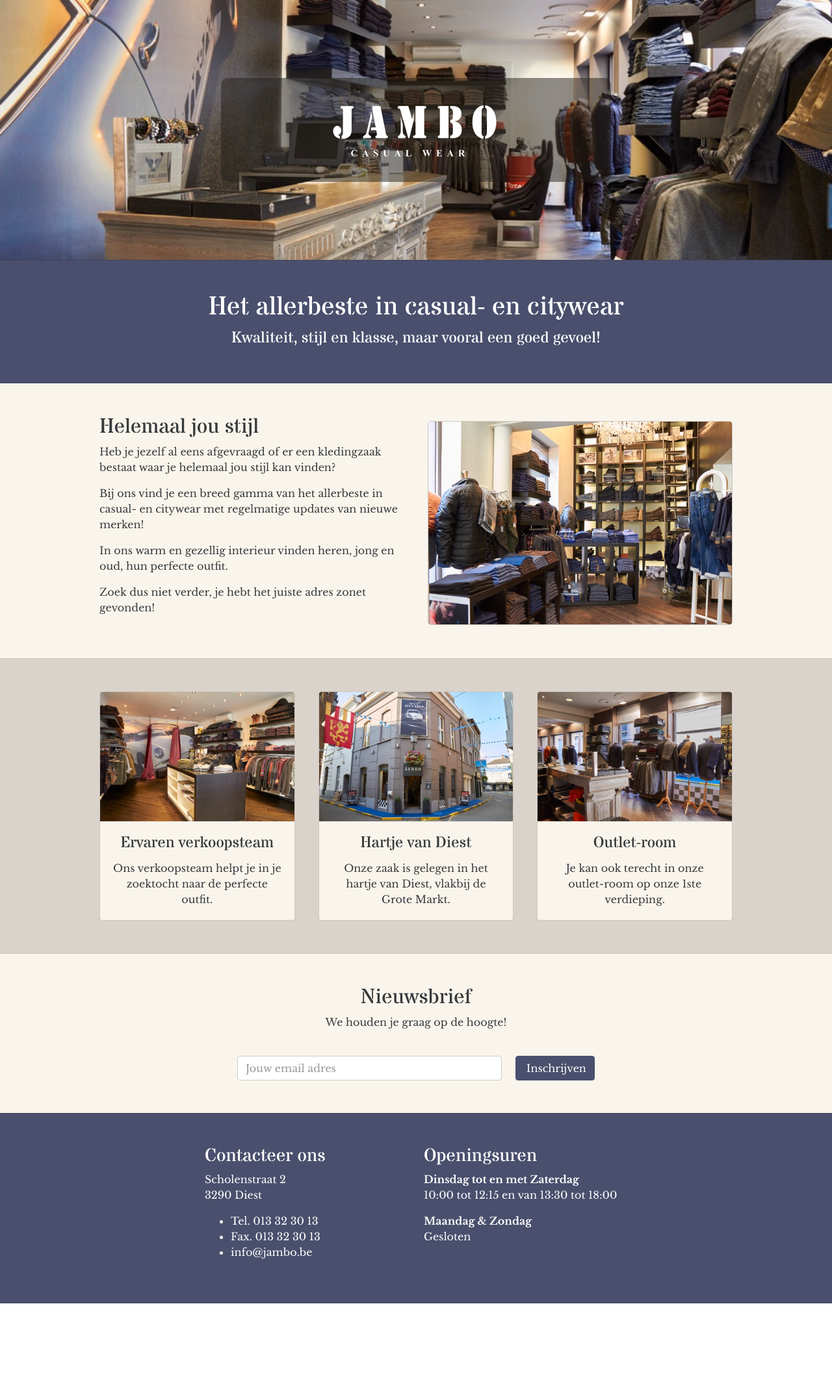
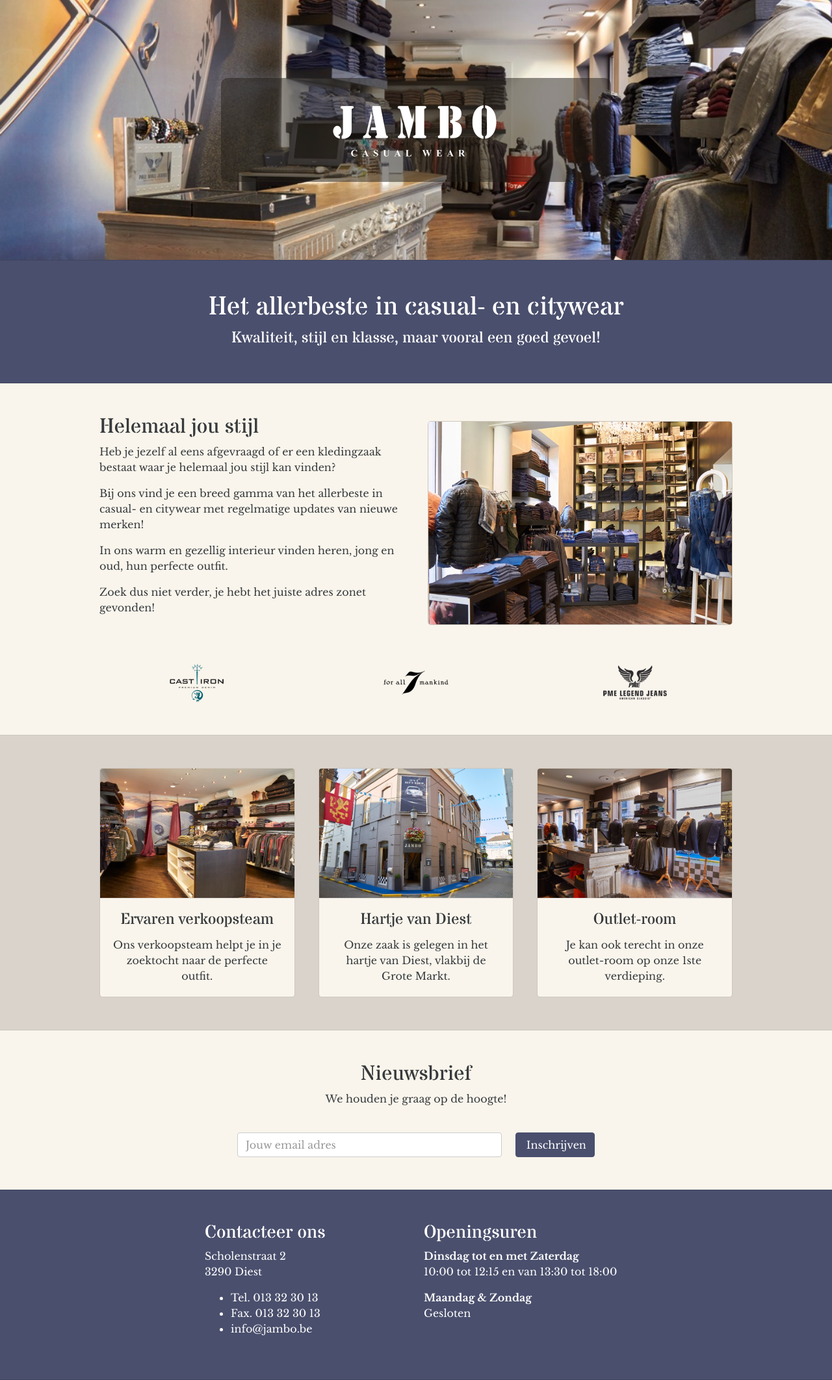
Before and after one commit to janssit/www.jambo.be, a Jekyll site: the page built from index.html, in a window 1280 px wide. Shown: the whole page at 65% size. Built offline with Jekyll 4.4.1, drawn with Linux system fonts in a browser that asks for light colours; before the commit the page ends 2006 px from its top, so only the background shows below that.

Commit message:
Added logos of brands

```diff
--- a/_includes/grids/columns/card.html
+++ b/_includes/grids/columns/card.html
@@ -7,7 +7,7 @@
 {% endif %}
 
 
-<div class="card column-span-{{ column.width }}{{ align }}">
+<div class="card column column-span-{{ column.width }}{{ align }}">
     {% if column.image != nil %}
     {% assign image = column.image %}
     <img class="card-img-top" src="{{ column.image | prepend: site.url }}" />
--- a/_includes/grids/columns/default.html
+++ b/_includes/grids/columns/default.html
@@ -6,7 +6,7 @@
 {% assign align = column.design.fonts.align | prepend: ' text-' %}
 {% endif %}
 
-<div class="column-span-{{ column.width }}{{ align }}">
+<div class="column column-span-{{ column.width }}{{ align }}">
     <h2 class="title">{{ column.title }}</h2>
     {% if column.excerpt != nil %}
     <div class="excerpt">
--- a/_includes/grids/content.html
+++ b/_includes/grids/content.html
@@ -1,4 +1,4 @@
-<div class="grid grid--{{ include.index }} grid--{{ include.grid.type }}">
+<div class="grid grid--{{ include.grid.design.customClass }} grid--{{ include.grid.type }}">
     <div class="grid__inner">
         {% for column in include.grid.columns %}
 
--- a/_includes/grids/hero.html
+++ b/_includes/grids/hero.html
@@ -1,4 +1,4 @@
-<div class="grid grid--{{ include.index }} grid--{{ include.grid.type }}">
+<div class="grid grid--{{ include.grid.design.customClass }} grid--{{ include.grid.type }}">
     <div class="grid__inner">
         <div class="horizontal-align">
             {% if include.grid.image != nil %}
--- a/css/default.css
+++ b/css/default.css
@@ -2762,6 +2762,16 @@
     float: left;
     margin-left: 0; } }
 
+@media screen and (min-width: 25em) {
+  .grid--brands .column {
+    width: 30.8641975309%;
+    float: left;
+    margin-left: 3.7037037037%; }
+  .grid--brands .grid__inner .column:first-child {
+    width: 30.8641975309%;
+    float: left;
+    margin-left: 0; } }
+
 .header a {
   padding: 29px 0;
   display: block; }
@@ -2815,42 +2825,48 @@
 .grid--footer {
   padding: 50px 0; }
 
-.grid--2,
+.grid--title,
 .grid--footer {
   background-color: #4a4f6d;
   border-top: 1px solid #40445e;
   border-bottom: 1px solid #40445e;
   color: white; }
 
-.grid--3,
+.grid--intro,
 .grid--newsletter {
   background-color: #f9f5ec; }
-  .grid--3 img,
+  .grid--intro img,
   .grid--newsletter img {
     border: 1px solid #cfc6bd; }
 
-.grid--4 {
+.grid--blocks {
   background-color: #d9d3cc;
   border-top: 1px solid #cfc6bd;
   border-bottom: 1px solid #cfc6bd;
   padding-bottom: 25px; }
 
-.grid--4 h2 {
+.grid--blocks h2 {
   font-size: 1.5rem; }
 
-.grid--2 {
+.grid--title {
   font-family: 'Stardos Stencil', cursive; }
-  .grid--2 .title {
+  .grid--title .title {
     font-size: 2.15rem; }
-  .grid--2 .excerpt {
+  .grid--title .excerpt {
     font-size: 1.35rem; }
-    .grid--2 .excerpt p {
+    .grid--title .excerpt p {
       margin-bottom: 0; }
   @media screen and (min-width: 37.5em) {
-    .grid--2 .title {
+    .grid--title .title {
       font-size: 2.5rem; }
-    .grid--2 .excerpt {
+    .grid--title .excerpt {
       font-size: 1.5rem; } }
+
+.grid--brands {
+  background-color: #f9f5ec;
+  padding-top: 0px; }
+  .grid--brands img {
+    margin: 0 auto; }
 
 h2 {
   font-family: 'Stardos Stencil', cursive; }
```
Also changed, not shown: _data/homepage.yml (+17 -1 lines), _scss/_grid.scss (+10 -0 lines), _scss/_theme.scss (+14 -5 lines), images/brands/castiron.png (added), images/brands/forall7mankind.png (added), images/brands/pme_legend_jeans.png (added).
